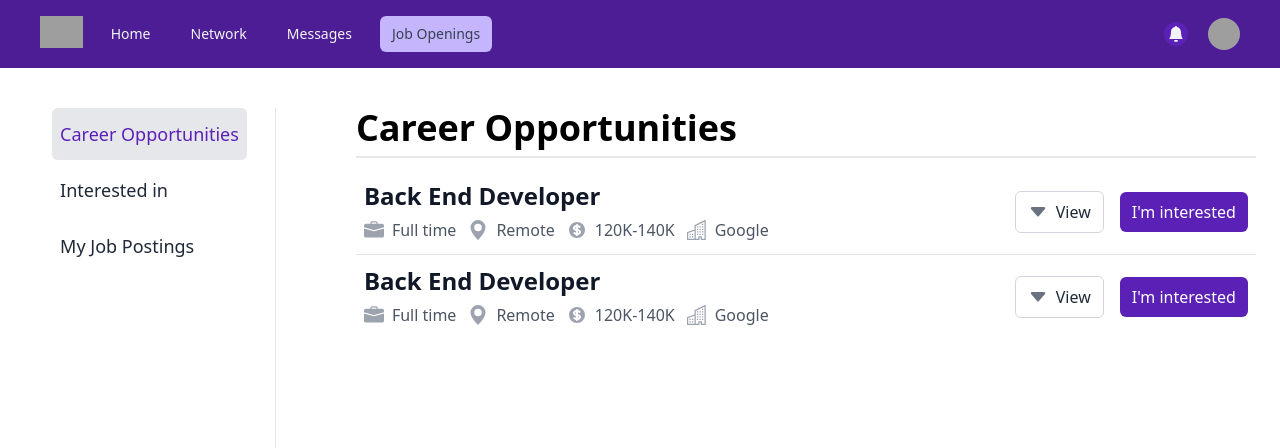
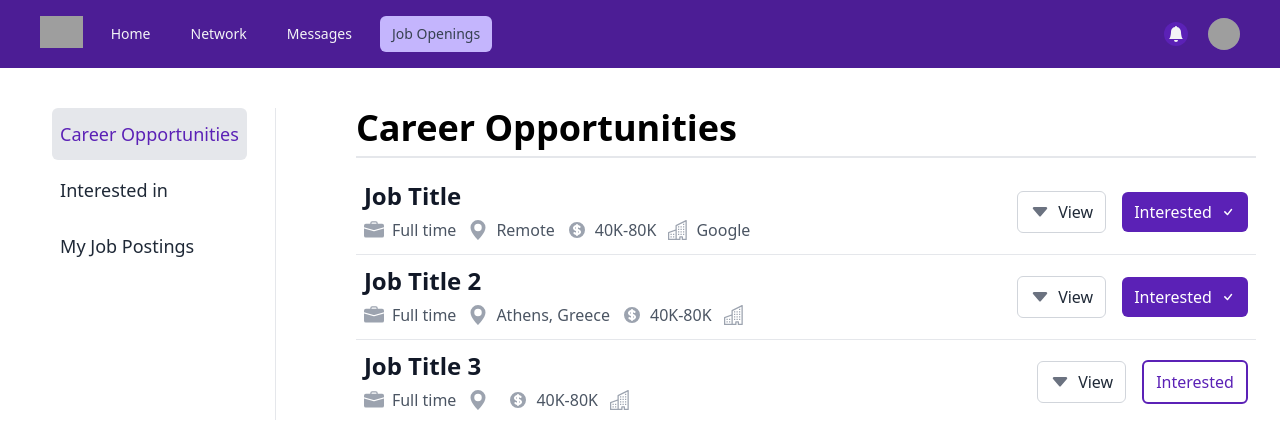
Before and after one commit to FotiadisM/WorkFlow-web, a Next.js app: page /jobs in a window 1280 px wide. Shown: the top 448 px of the page. Built offline with nearby package versions, Linux system fonts and the light colour scheme; grey boxes are pictures that could not be loaded.

Commit message:
toggle interested on jobs, ui change

```diff
--- a/components/jobs/JobOpening.tsx
+++ b/components/jobs/JobOpening.tsx
@@ -1,30 +1,127 @@
 import React, { useState } from "react";
 import { classNames } from "../../src/util";
 
+interface Job {
+  id: string;
+  user_id: string;
+  title: string;
+  type: "full_time" | "part_time" | "internship";
+  location: string;
+  company: {
+    company_id: string;
+    company_name: string;
+  };
+  salary: {
+    min: number;
+    max: number;
+  };
+  description: string;
+  skills: string[];
+}
+
 const JobDetail: React.FC<{ name: string }> = ({ name, children }) => {
   return (
-    <div>
+    <>
       <h3 className="text-lg">{name}</h3>
       <hr className="mb-2" />
       {children}
-    </div>
+    </>
   );
 };
 
 interface JobOpeningPros {
-  isOwner: boolean;
+  job: Job;
+  onButtonPress: (
+    job_id: string,
+    buttonType: "interested" | "edit" | "default"
+  ) => void;
+  buttonType: "interested" | "edit" | "default";
 }
 
-export default function JobOpening({ isOwner }: JobOpeningPros) {
-  const [open, setOpen] = useState<boolean>(false);
-  const [edit, setEdit] = useState<boolean>(false);
+export default function JobOpening({
+  job,
+  onButtonPress,
+  buttonType,
+}: JobOpeningPros) {
+  const [openDetails, setOpenDetails] = useState<boolean>(false);
+
+  const jobTypeToText = (t: string): string => {
+    switch (t) {
+      case "full_time":
+        return "Full time";
+      case "part_time":
+        return "Part time";
+      default:
+        return "Internship";
+    }
+  };
+
+  const jobSalaryToText = (min: number, max: number): string => {
+    if (min == max) {
+      return min.toString() + "K";
+    }
+
+    return min.toString() + "K-" + max.toString() + "K";
+  };
+
+  const evaluateButton = () => {
+    switch (buttonType) {
+      case "interested":
+        return (
+          <button
+            className="btn px-3 py-2 text-white bg-purple-800 hover:bg-purple-700 active:bg-purple-900 flex items-center"
+            onClick={() => onButtonPress(job.id, buttonType)}
+          >
+            <span className="mr-2">Interested</span>
+            <svg
+              xmlns="http://www.w3.org/2000/svg"
+              width="16"
+              height="16"
+              fill="currentColor"
+              className=""
+              viewBox="0 0 16 16"
+            >
+              <path d="M10.97 4.97a.75.75 0 0 1 1.07 1.05l-3.99 4.99a.75.75 0 0 1-1.08.02L4.324 8.384a.75.75 0 1 1 1.06-1.06l2.094 2.093 3.473-4.425a.267.267 0 0 1 .02-.022z" />
+            </svg>
+          </button>
+        );
+      case "edit":
+        return (
+          <button
+            className="text-gray-800 hover:bg-gray-100 flex items-center btn px-3 py-2 border border-gray-300"
+            onClick={() => onButtonPress(job.id, buttonType)}
+          >
+            <svg
+              className="mr-2 h-5 w-5 text-gray-500"
+              x-description="Heroicon name: solid/pencil"
+              xmlns="http://www.w3.org/2000/svg"
+              viewBox="0 0 20 20"
+              fill="currentColor"
+              aria-hidden="true"
+            >
+              <path d="M13.586 3.586a2 2 0 112.828 2.828l-.793.793-2.828-2.828.793-.793zM11.379 5.793L3 14.172V17h2.828l8.38-8.379-2.83-2.828z"></path>
+            </svg>
+            Edit
+          </button>
+        );
+      default:
+        return (
+          <button
+            className="btn px-3 text-purple-800 py-2 border-2 rounded-md border-purple-800 hover:bg-purple-800 hover:text-white active:bg-purple-900"
+            onClick={() => onButtonPress(job.id, buttonType)}
+          >
+            Interested
+          </button>
+        );
+    }
+  };
 
   return (
     <div style={{ minWidth: "900px" }}>
       <div className="flex justify-between items-center space-x-44 p-2">
         <div>
           <h2 className="text-2xl font-bold leading-7 text-gray-900 mb-2">
-            Back End Developer
+            {job.title}
           </h2>
           <div className="flex items-center space-x-3 text-gray-600">
             <div className="flex items-center">
@@ -39,7 +136,7 @@ export default function JobOpening({ isOwner }: JobOpeningPros) {
                 <path d="M6.5 1A1.5 1.5 0 0 0 5 2.5V3H1.5A1.5 1.5 0 0 0 0 4.5v1.384l7.614 2.03a1.5 1.5 0 0 0 .772 0L16 5.884V4.5A1.5 1.5 0 0 0 14.5 3H11v-.5A1.5 1.5 0 0 0 9.5 1h-3zm0 1h3a.5.5 0 0 1 .5.5V3H6v-.5a.5.5 0 0 1 .5-.5z" />
                 <path d="M0 12.5A1.5 1.5 0 0 0 1.5 14h13a1.5 1.5 0 0 0 1.5-1.5V6.85L8.129 8.947a.5.5 0 0 1-.258 0L0 6.85v5.65z" />
               </svg>
-              Full time
+              {jobTypeToText(job.type)}
             </div>
             <div className="flex items-center">
               <svg
@@ -52,7 +149,7 @@ export default function JobOpening({ isOwner }: JobOpeningPros) {
               >
                 <path d="M8 16s6-5.686 6-10A6 6 0 0 0 2 6c0 4.314 6 10 6 10zm0-7a3 3 0 1 1 0-6 3 3 0 0 1 0 6z" />
               </svg>
-              Remote
+              {job.location}
             </div>
             <div className="flex items-center">
               <svg
@@ -70,7 +167,7 @@ export default function JobOpening({ isOwner }: JobOpeningPros) {
                   clipRule="evenodd"
                 ></path>
               </svg>
-              120K-140K
+              {jobSalaryToText(job.salary.min, job.salary.max)}
             </div>
             <div className="flex items-center">
               <svg
@@ -87,16 +184,16 @@ export default function JobOpening({ isOwner }: JobOpeningPros) {
                 />
                 <path d="M2 11h1v1H2v-1zm2 0h1v1H4v-1zm-2 2h1v1H2v-1zm2 0h1v1H4v-1zm4-4h1v1H8V9zm2 0h1v1h-1V9zm-2 2h1v1H8v-1zm2 0h1v1h-1v-1zm2-2h1v1h-1V9zm0 2h1v1h-1v-1zM8 7h1v1H8V7zm2 0h1v1h-1V7zm2 0h1v1h-1V7zM8 5h1v1H8V5zm2 0h1v1h-1V5zm2 0h1v1h-1V5zm0-2h1v1h-1V3z" />
               </svg>
-              Google
+              {job.company.company_name}
             </div>
           </div>
         </div>
         <div className="flex items-center space-x-4">
           <button
             className="flex items-center btn px-3 py-2 border border-gray-300 text-gray-800 hover:bg-gray-100"
-            onClick={() => setOpen((o) => !o)}
+            onClick={() => setOpenDetails((o) => !o)}
           >
-            {open ? (
+            {openDetails ? (
               <svg
                 xmlns="http://www.w3.org/2000/svg"
                 width="16"
@@ -121,69 +218,28 @@ export default function JobOpening({ isOwner }: JobOpeningPros) {
             )}
             View
           </button>
-          {isOwner ? (
-            <button
-              className={classNames(
-                edit
-                  ? "bg-purple-800 text-white hover:bg-purple-600"
-                  : "text-gray-800 hover:bg-gray-100",
-                "flex items-center btn px-3 py-2 border border-gray-300"
-              )}
-              onClick={() => {
-                setEdit((e) => !e);
-                if (!open) {
-                  setOpen(true);
-                }
-              }}
-            >
-              <svg
-                className={classNames(
-                  edit ? "" : "text-gray-500",
-                  "mr-2 h-5 w-5"
-                )}
-                x-description="Heroicon name: solid/pencil"
-                xmlns="http://www.w3.org/2000/svg"
-                viewBox="0 0 20 20"
-                fill="currentColor"
-                aria-hidden="true"
-              >
-                <path d="M13.586 3.586a2 2 0 112.828 2.828l-.793.793-2.828-2.828.793-.793zM11.379 5.793L3 14.172V17h2.828l8.38-8.379-2.83-2.828z"></path>
-              </svg>
-              Edit
-            </button>
-          ) : (
-            <button className="btn px-3 py-2 text-white bg-purple-800 hover:bg-purple-700 active:bg-purple-900">
-              I'm interested
-            </button>
-          )}
+          {evaluateButton()}
         </div>
       </div>
-      {/* {open ? ( */}
       <div
         className={
-          (classNames("pt-3 pb-4 pl-2 space-y-4"), open ? "" : "hidden")
+          (classNames("pt-3 pb-4 space-y-10"),
+          openDetails ? "px-4 space-y-1" : "hidden")
         }
       >
         <JobDetail name={"Description"}>
-          <p className="text-gray-700 max-w-3xl">
-            Lorem ipsum dolor sit amet, consectetur adipiscing elit, sed do
-            eiusmod tempor incididunt ut labore et dolore magna aliqua. Ut enim
-            ad minim veniam, quis nostrud exercitation ullamco laboris nisi ut
-            aliquip ex ea commodo consequat. Duis aute irure dolor in
-            reprehenderit in voluptate velit esse cillum dolore eu fugiat nulla
-            pariatur. Excepteur sint occaecat cupidatat non proident, sunt in
-            culpa qui officia deserunt mollit anim id est laborum.
-          </p>
+          <p className="text-gray-700 max-w-3xl">{job.description}</p>
         </JobDetail>
         <JobDetail name={"Prefered Skills"}>
-          <div className="flex space-x-2">
-            {["C", "C++", "Go", "Python"].map((i) => (
-              <div className="py-1 px-2 bg-gray-200 rounded-md">{i}</div>
+          <div className="flex space-x-2 py-2">
+            {job.skills.map((s, i) => (
+              <div key={i} className="py-1 px-2 bg-gray-200 rounded-md">
+                {s}
+              </div>
             ))}
           </div>
         </JobDetail>
       </div>
-      {/* ) : null} */}
     </div>
   );
 }
--- a/pages/jobs.tsx
+++ b/pages/jobs.tsx
@@ -1,7 +1,136 @@
-import { useState } from "react";
+import { useEffect, useState } from "react";
 import JobOpening from "@/components/jobs/JobOpening";
 import Navbar from "@/components/navbar/Navbar";
 import { classNames } from "@/src/util";
+
+interface Job {
+  id: string;
+  user_id: string;
+  title: string;
+  type: "full_time" | "part_time" | "internship";
+  location: string;
+  company: {
+    company_id: string;
+    company_name: string;
+  };
+  salary: {
+    min: number;
+    max: number;
+  };
+  description: string;
+  skills: string[];
+}
+
+const dummyJobs: Job[] = [
+  {
+    id: "0",
+    user_id: "1",
+    title: "Job Title",
+    type: "full_time",
+    location: "Remote",
+    company: {
+      company_id: "0",
+      company_name: "Google",
+    },
+    salary: {
+      min: 40,
+      max: 80,
+    },
+    description: "Hello this is a very wonderfull description",
+    skills: ["C++", "Go", "Python", "Docker"],
+  },
+  {
+    id: "1",
+    user_id: "1",
+    title: "Job Title 2",
+    type: "full_time",
+    location: "Athens, Greece",
+    company: {
+      company_id: "0",
+      company_name: "",
+    },
+    salary: {
+      min: 40,
+      max: 80,
+    },
+    description: "",
+    skills: [],
+  },
+  {
+    id: "2",
+    user_id: "1",
+    title: "Job Title 3",
+    type: "full_time",
+    location: "",
+    company: {
+      company_id: "0",
+      company_name: "",
+    },
+    salary: {
+      min: 40,
+      max: 80,
+    },
+    description: "",
+    skills: [],
+  },
+];
+
+const dummyInterestedJobs: Job[] = [
+  {
+    id: "0",
+    user_id: "1",
+    title: "Interested Job Title",
+    type: "full_time",
+    location: "Remote",
+    company: {
+      company_id: "0",
+      company_name: "Google",
+    },
+    salary: {
+      min: 40,
+      max: 80,
+    },
+    description: "Hello this is a very wonderfull description",
+    skills: ["C++", "Go", "Python", "Docker"],
+  },
+  {
+    id: "1",
+    user_id: "1",
+    title: "Interested Job Title 2",
+    type: "full_time",
+    location: "Athens, Greece",
+    company: {
+      company_id: "0",
+      company_name: "",
+    },
+    salary: {
+      min: 40,
+      max: 80,
+    },
+    description: "",
+    skills: [],
+  },
+];
+
+const dummyUserJobs: Job[] = [
+  {
+    id: "2",
+    user_id: "1",
+    title: "User Jobs Title",
+    type: "full_time",
+    location: "",
+    company: {
+      company_id: "0",
+      company_name: "",
+    },
+    salary: {
+      min: 40,
+      max: 80,
+    },
+    description: "",
+    skills: [],
+  },
+];
 
 const sideBar: { name: string }[] = [
   { name: "Career Opportunities " },
@@ -11,21 +140,74 @@ const sideBar: { name: string }[] = [
 
 export default function Jobs() {
   const [curPage, setCurPage] = useState<string>(sideBar[0].name);
-  // const [navHeight, setNavHeight] = useState<number>(0);
+  const [currJobs, setCurrJobs] = useState<Job[]>([]);
+  const [interestedJobs, setInterestedJobs] = useState<Job[]>([]);
+  const [searchJobs, setSearchJobs] = useState<Job[]>([]);
+  const [userJobs, setUserJobs] = useState<Job[]>([]);
 
-  // const getHeight = (h: number) => {
-  //   setNavHeight(h);
-  // };
+  const onButtonPress = (
+    job_id: string,
+    buttonType: "interested" | "edit" | "default"
+  ) => {
+    switch (buttonType) {
+      case "interested":
+        setInterestedJobs((old) => old.filter((j) => job_id !== j.id));
+        // let tmpJobs: Job[] = [];
+        // for (let j of interestedJobs) {
+        //   if (job_id !== j.id) {
+        //     tmpJobs.push(j);
+        //   }
+        //   setInterestedJobs(tmpJobs);
+        // }
+        break;
+      case "edit":
+        break;
+      default:
+        for (let j of searchJobs) {
+          if (job_id === j.id) {
+            setInterestedJobs((o) => [j, ...o]);
+          }
+        }
+    }
+  };
 
-  // const [jobs, setJobs] = useState([]);
+  useEffect(() => {
+    if (curPage === sideBar[0].name || curPage === sideBar[1].name) {
+      // fetch interested jobs
+      setInterestedJobs(dummyInterestedJobs);
+    }
+
+    if (curPage === sideBar[0].name) {
+      // fetch search jobs
+      setSearchJobs(dummyJobs);
+      setCurrJobs(dummyJobs);
+    } else if (curPage === sideBar[1].name) {
+      setCurrJobs(dummyInterestedJobs);
+    } else {
+      // fetch userJobs
+      setUserJobs(dummyUserJobs);
+      setCurrJobs(dummyUserJobs);
+    }
+  }, [curPage]);
+
+  const evaluteButtonType = (
+    job_id: string
+  ): "interested" | "edit" | "default" => {
+    if (curPage == sideBar[2].name) {
+      return "edit";
+    }
+
+    for (let j of interestedJobs) {
+      if (job_id === j.id) return "interested";
+    }
+
+    return "default";
+  };
 
   return (
     <>
       <Navbar />
-      <main
-        className="flex justify-center mt-10"
-        style={{ minHeight: "480px" }}
-      >
+      <main className="flex justify-center mt-10">
         <div className="px-7 border-r space-y-1">
           {sideBar.map((i) => (
             <h1
@@ -46,9 +228,19 @@ export default function Jobs() {
           <h1 className="text-4xl font-semibold">{curPage}</h1>
           <hr className="mt-2 mb-4 border shadow-md" />
           <div className="space-y-1">
-            <JobOpening isOwner={curPage === "My Job Postings"} />
-            <hr />
-            <JobOpening isOwner={curPage === "My Job Postings"} />
+            {currJobs.map((j, i) => {
+              return (
+                <>
+                  {i !== 0 ? <hr /> : null}
+                  <JobOpening
+                    key={j.id}
+                    job={j}
+                    onButtonPress={onButtonPress}
+                    buttonType={evaluteButtonType(j.id)}
+                  />
+                </>
+              );
+            })}
           </div>
         </div>
       </main>
```
